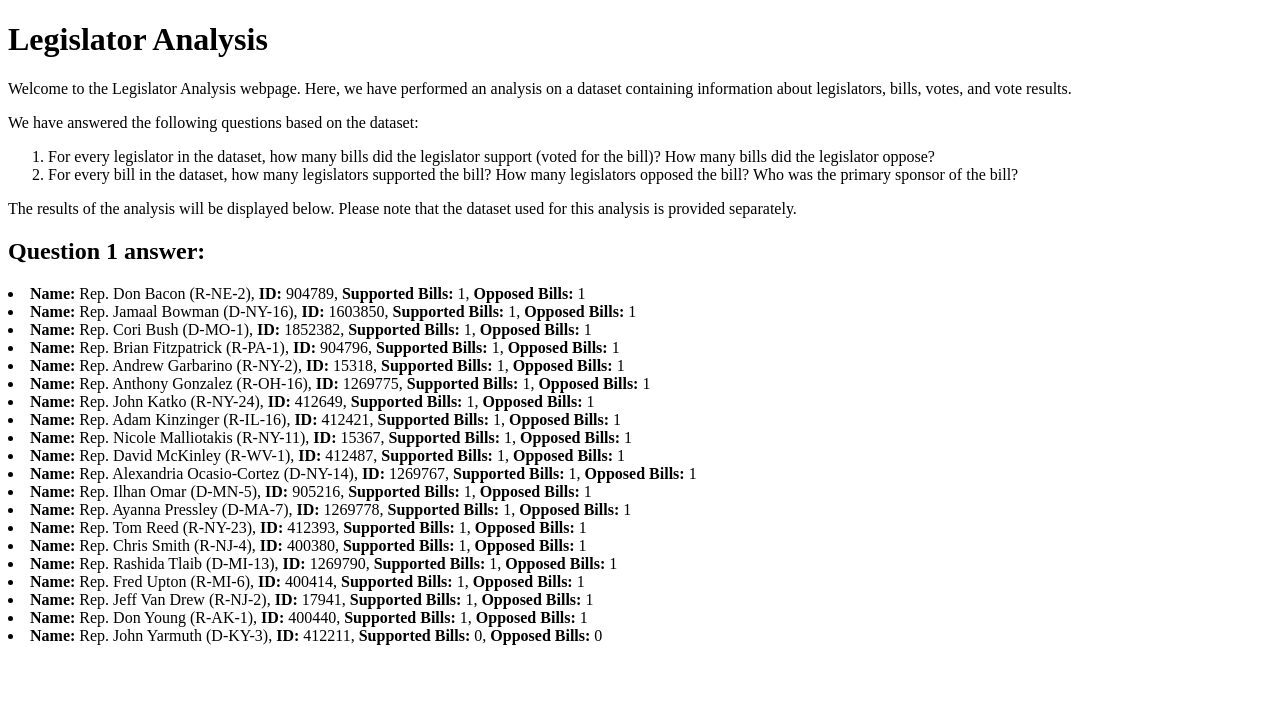
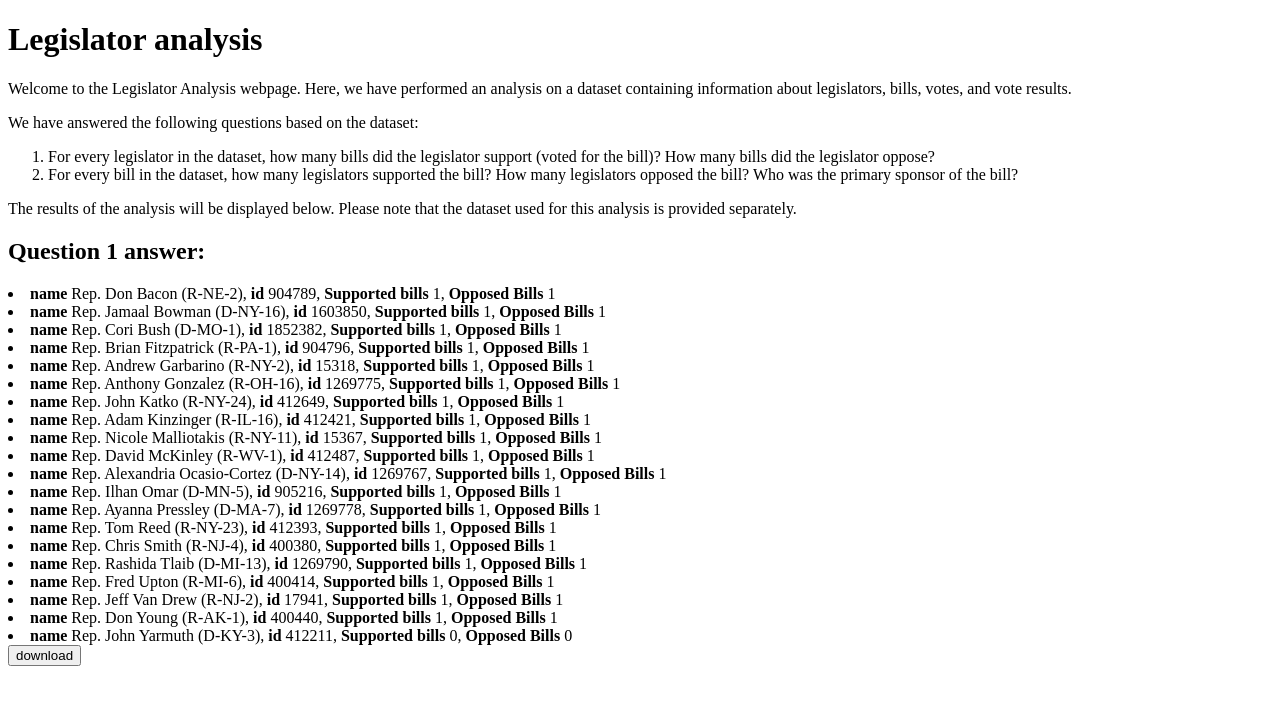
Before and after one commit to Monakairine/coding_challenge, a React (Create React App) app in the folder challenge/: page / in a window 1280 px wide. Shown: the top 704 px of the page. Built offline with nearby package versions, Linux system fonts and the light colour scheme.

Commit message:
download the question 1 data

```diff
--- a/challenge/src/app/modules/home/home.page.tsx
+++ b/challenge/src/app/modules/home/home.page.tsx
@@ -54,19 +54,30 @@ function calculateVoteStatistics(
   return statistics;
 }
 
+function downloadCSV(data: LegislatorOutputModel[]) {
+  const csvContent = [
+    Object.keys(data[0]).join(','), // Header row
+    ...data.map((item) => Object.values(item).join(',')), // Data rows
+  ].join('\n');
 
+  const blob = new Blob([csvContent], { type: 'text/csv' });
+  const url = URL.createObjectURL(blob);
+  const a = document.createElement('a');
+  a.href = url;
+  a.download = 'legislators-support-oppose-count.csv';
+  a.click();
+  URL.revokeObjectURL(url);
+}
 
 export const HomePage: React.FC<Record<string, never>> = () => {
 
   const { data, isLoading } = useFetchDataFromFiles(files);
-
   const legislatorsStas = !isLoading ? calculateVoteStatistics(data.legislators, data.bills, data.voteResults, data.votes) : [];
-
 
   return (
     <React.Fragment>
       <Header />
-      <h1>Legislator Analysis</h1>
+      <h1>{strings.title}</h1>
       <p>{strings.welcomeMessage}</p>
       <p>{strings.questionsMessage}</p>
       <ol>
@@ -79,14 +90,14 @@ export const HomePage: React.FC<Record<string, never>> = () => {
 
       {legislatorsStas.map((legislatorStat) => (
         <li key={legislatorStat.id}>
-          <strong>Name:</strong> {legislatorStat.name}, <strong>ID:</strong> {legislatorStat.id},{' '}
-          <strong>Supported Bills:</strong> {legislatorStat.num_supported_bills},{' '}
-          <strong>Opposed Bills:</strong> {legislatorStat.num_opposed_bills}
+          <strong>{strings.name}</strong> {legislatorStat.name}, <strong>{strings.id}</strong> {legislatorStat.id},{' '}
+          <strong>{strings.supportedBills}</strong> {legislatorStat.num_supported_bills},{' '}
+          <strong>{strings.opposedBills}</strong> {legislatorStat.num_opposed_bills}
         </li>
       ))}
-
-
-
+      <button onClick={() => downloadCSV(legislatorsStas)}>
+        {strings.download}
+      </button>
       <Footer />
     </React.Fragment>
   );
--- a/challenge/src/app/modules/home/strings.ts
+++ b/challenge/src/app/modules/home/strings.ts
@@ -1,4 +1,5 @@
 export const strings = {
+  title: "Legislator analysis",
   welcomeMessage:
     "Welcome to the Legislator Analysis webpage. Here, we have performed an analysis on a dataset containing information about legislators, bills, votes, and vote results.",
   questionsMessage:
@@ -10,4 +11,9 @@ export const strings = {
   datasetNote:
     "The results of the analysis will be displayed below. Please note that the dataset used for this analysis is provided separately.",
   question1Answer: "Question 1 answer:",
+  name: "name",
+  id: "id",
+  supportedBills: "Supported bills",
+  opposedBills: "Opposed Bills",
+  download: "download"
 };
```
Also changed, not shown: 1 other file (tests, documents, lock files or other folders).
